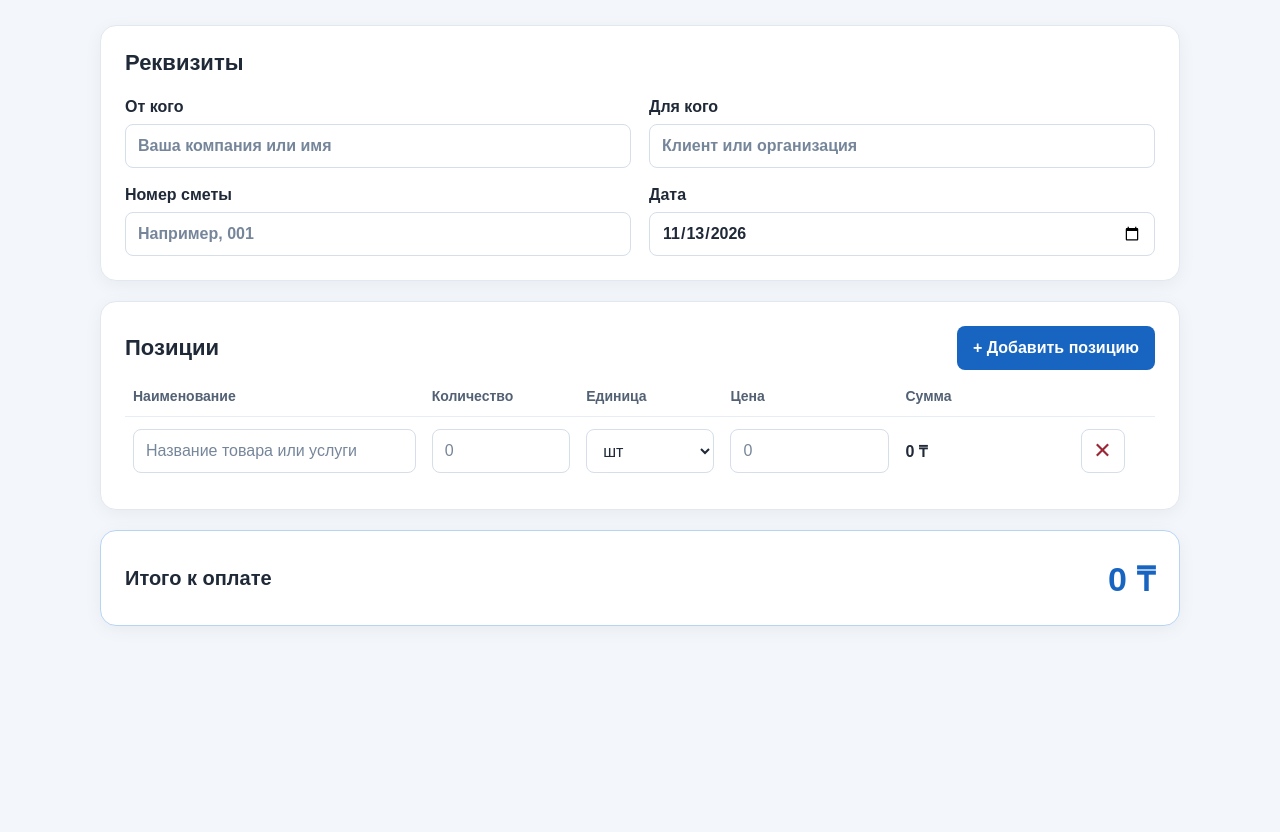
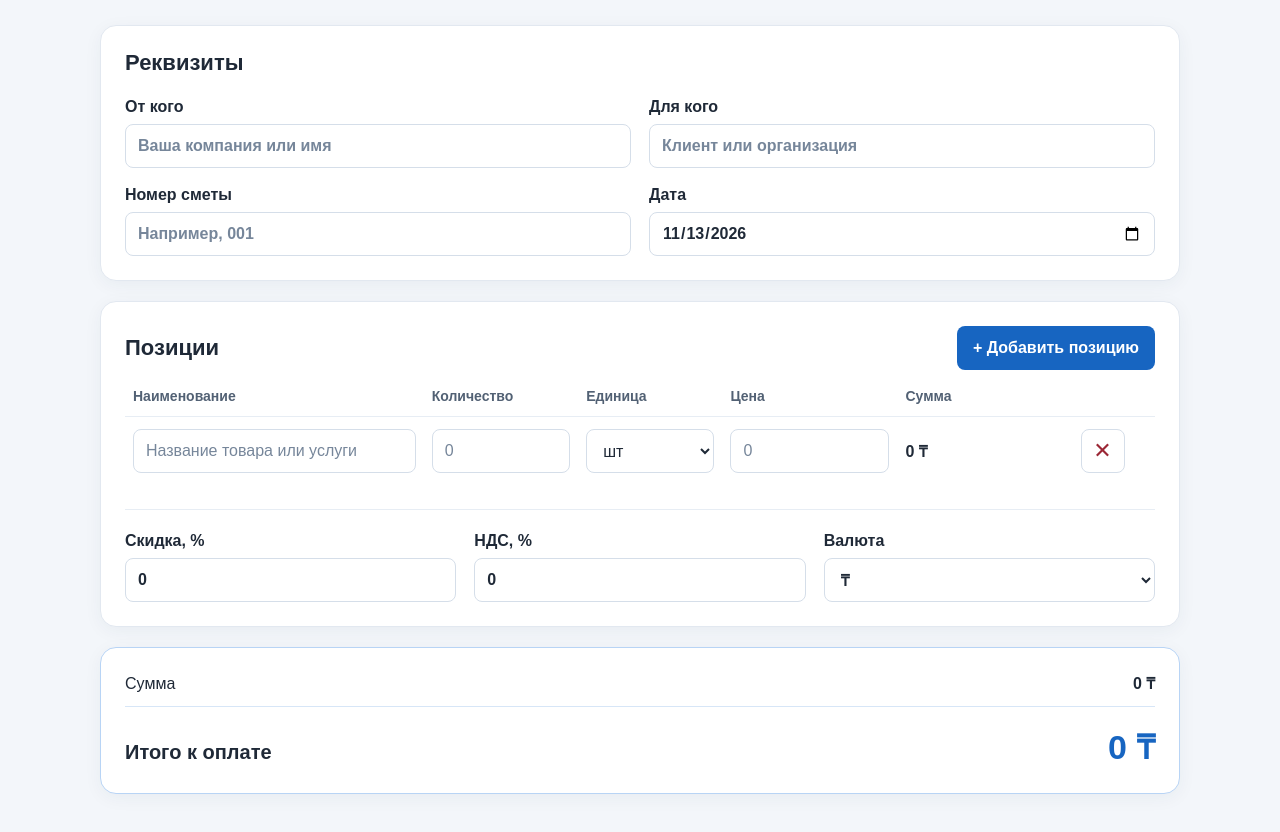
Before and after one commit to altynai8706-crypto/smeta01, a plain HTML site: page index.html in a window 1280 px wide. Shown: the part 106-938 px from the top of the page. Before the commit the page ends 800 px from the top, so only its background shows below. Drawn offline with Linux system fonts and the light colour scheme.

Commit message:
Добавить расчёт сметы

```diff
--- a/index.html
+++ b/index.html
@@ -56,11 +56,33 @@
             <tbody id="positions"></tbody>
           </table>
         </div>
+        <div class="adjustments">
+          <label class="field">
+            <span>Скидка, %</span>
+            <input id="discount-percent" type="text" inputmode="decimal" value="0">
+          </label>
+          <label class="field">
+            <span>НДС, %</span>
+            <input id="vat-percent" type="text" inputmode="decimal" value="0">
+          </label>
+          <label class="field">
+            <span>Валюта</span>
+            <select id="currency">
+              <option value="₸">₸</option>
+              <option value="₽">₽</option>
+              <option value="$">$</option>
+              <option value="€">€</option>
+            </select>
+          </label>
+        </div>
       </section>
 
       <section class="total-card" aria-label="Итог сметы">
-        <span>Итого к оплате</span>
-        <output id="grand-total" aria-live="polite">0 ₸</output>
+        <div class="total-row"><span>Сумма</span><output id="subtotal">0 ₸</output></div>
+        <div id="discount-row" class="total-row" hidden><span>Скидка</span><output id="discount-amount">0 ₸</output></div>
+        <div id="discounted-row" class="total-row" hidden><span>Сумма со скидкой</span><output id="discounted-total">0 ₸</output></div>
+        <div id="vat-row" class="total-row" hidden><span>НДС</span><output id="vat-amount">0 ₸</output></div>
+        <div class="total-row grand-total-row"><span>Итого к оплате</span><output id="grand-total" aria-live="polite">0 ₸</output></div>
       </section>
     </main>
   </body>
--- a/script.js
+++ b/script.js
@@ -2,6 +2,16 @@ const positions = document.querySelector("#positions");
 const grandTotal = document.querySelector("#grand-total");
 const addPositionButton = document.querySelector("#add-position");
 const dateInput = document.querySelector("#estimate-date");
+const discountInput = document.querySelector("#discount-percent");
+const vatInput = document.querySelector("#vat-percent");
+const currencySelect = document.querySelector("#currency");
+const subtotalOutput = document.querySelector("#subtotal");
+const discountRow = document.querySelector("#discount-row");
+const discountOutput = document.querySelector("#discount-amount");
+const discountedRow = document.querySelector("#discounted-row");
+const discountedOutput = document.querySelector("#discounted-total");
+const vatRow = document.querySelector("#vat-row");
+const vatOutput = document.querySelector("#vat-amount");
 
 const today = new Date();
 dateInput.value = [
@@ -11,12 +21,12 @@ dateInput.value = [
 ].join("-");
 
 const currencyFormatter = new Intl.NumberFormat("ru-RU", {
-  maximumFractionDigits: 2,
+  maximumFractionDigits: 0,
 });
 
 function formatMoney(value) {
   const safeValue = Number.isFinite(value) ? value : 0;
-  return `${currencyFormatter.format(safeValue).replace(/[\s\u00a0\u202f]/g, " ")} ₸`;
+  return `${currencyFormatter.format(Math.round(safeValue)).replace(/[\s\u00a0\u202f]/g, " ")} ${currencySelect.value}`;
 }
 
 function readNumber(value) {
@@ -38,16 +48,32 @@ function updateLabels() {
 }
 
 function recalculate() {
-  let total = 0;
+  let subtotal = 0;
   [...positions.rows].forEach((row) => {
     const quantity = readNumber(row.querySelector(".quantity-input").value);
     const price = readNumber(row.querySelector(".price-input").value);
     const rawAmount = quantity * price;
-    const amount = Number.isFinite(rawAmount) ? rawAmount : 0;
+    const amount = Number.isFinite(rawAmount) ? Math.round(rawAmount) : 0;
     row.querySelector(".row-total").textContent = formatMoney(amount);
-    total += amount;
+    subtotal += amount;
   });
-  grandTotal.textContent = formatMoney(total);
+  subtotal = Number.isFinite(subtotal) ? subtotal : 0;
+  const discountPercent = Math.min(readNumber(discountInput.value), 100);
+  const vatPercent = readNumber(vatInput.value);
+  const rawDiscount = subtotal * discountPercent / 100;
+  const discount = Number.isFinite(rawDiscount) ? Math.round(rawDiscount) : 0;
+  const discountedTotal = subtotal - discount;
+  const rawVat = discountedTotal * vatPercent / 100;
+  const vat = Number.isFinite(rawVat) ? Math.round(rawVat) : 0;
+
+  subtotalOutput.textContent = formatMoney(subtotal);
+  discountOutput.textContent = formatMoney(-discount);
+  discountedOutput.textContent = formatMoney(discountedTotal);
+  vatOutput.textContent = formatMoney(vat);
+  grandTotal.textContent = formatMoney(discountedTotal + vat);
+  discountRow.hidden = discount === 0;
+  discountedRow.hidden = discountedTotal === 0;
+  vatRow.hidden = vat === 0;
 }
 
 function addPosition(focusName = true) {
@@ -67,6 +93,9 @@ function addPosition(focusName = true) {
 }
 
 addPositionButton.addEventListener("click", () => addPosition());
+discountInput.addEventListener("input", recalculate);
+vatInput.addEventListener("input", recalculate);
+currencySelect.addEventListener("change", recalculate);
 
 positions.addEventListener("input", (event) => {
   if (event.target.matches(".quantity-input, .price-input")) recalculate();
--- a/styles.css
+++ b/styles.css
@@ -88,17 +88,26 @@ th:last-child { width: 8%; }
 }
 .remove-button:hover { background: #fff1f2; }
 
+.adjustments {
+  display: grid;
+  grid-template-columns: repeat(3, minmax(0, 1fr));
+  gap: 18px;
+  margin-top: 24px;
+  padding-top: 22px;
+  border-top: 1px solid #e7edf4;
+}
+
 .total-card {
-  display: flex;
-  justify-content: space-between;
-  align-items: center;
-  gap: 16px;
+  display: grid;
+  gap: 12px;
   padding: 24px;
   border-color: #b8d4f5;
-  font-size: 20px;
-  font-weight: 700;
 }
-.total-card output { color: var(--accent); font-size: clamp(25px, 4vw, 34px); white-space: nowrap; }
+.total-row { display: flex; justify-content: space-between; align-items: baseline; gap: 16px; }
+.total-row[hidden] { display: none; }
+.total-row output { white-space: nowrap; font-weight: 700; }
+.grand-total-row { padding-top: 16px; border-top: 1px solid #d7e6f7; font-size: 20px; font-weight: 700; }
+.grand-total-row output { color: var(--accent); font-size: clamp(25px, 4vw, 34px); }
 .visually-hidden { position: absolute; width: 1px; height: 1px; padding: 0; margin: -1px; overflow: hidden; clip: rect(0, 0, 0, 0); white-space: nowrap; border: 0; }
 
 @media (max-width: 640px) {
@@ -115,5 +124,8 @@ th:last-child { width: 8%; }
   td::before { content: attr(data-label); color: #526174; font-size: 14px; font-weight: 600; }
   td:last-child { justify-items: end; }
   td:last-child::before { display: none; }
-  .total-card { align-items: flex-start; flex-direction: column; gap: 6px; padding: 20px; }
+  .adjustments { grid-template-columns: 1fr; gap: 16px; }
+  .total-card { padding: 20px; }
+  .total-row { align-items: flex-start; }
+  .grand-total-row { flex-direction: column; gap: 6px; }
 }
```
